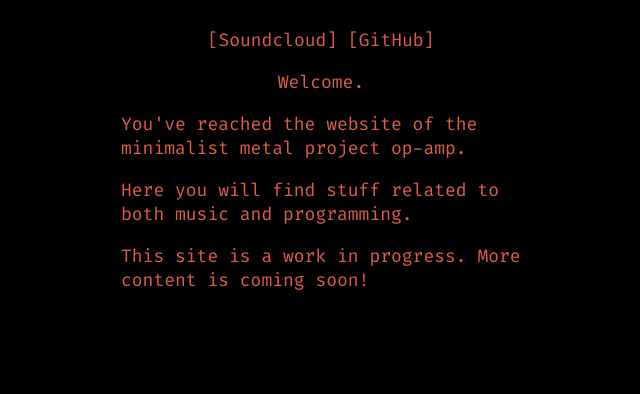
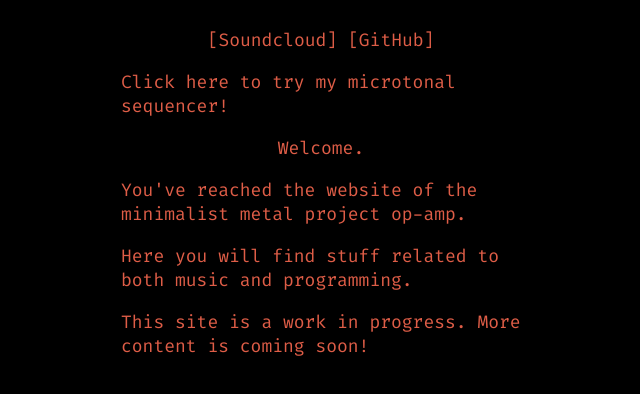
Before and after one commit to opampband/opampband.github.io, a plain HTML site: page index.html in a window 1280 px wide. Shown: the part 202-596 px from the top of the page, without its empty margins (319-959 px from the left). Drawn offline with Linux system fonts and the light colour scheme.

Commit message:
Add link to sequencer

```diff
--- a/index.html
+++ b/index.html
@@ -26,6 +26,8 @@
   </p>
   </span>
 
+  <p><a href="http://sequencer.opamp.band">Click here to try my microtonal sequencer!</a></p>
+
   <div class="lore">
 
     <span class="welcome">
```
